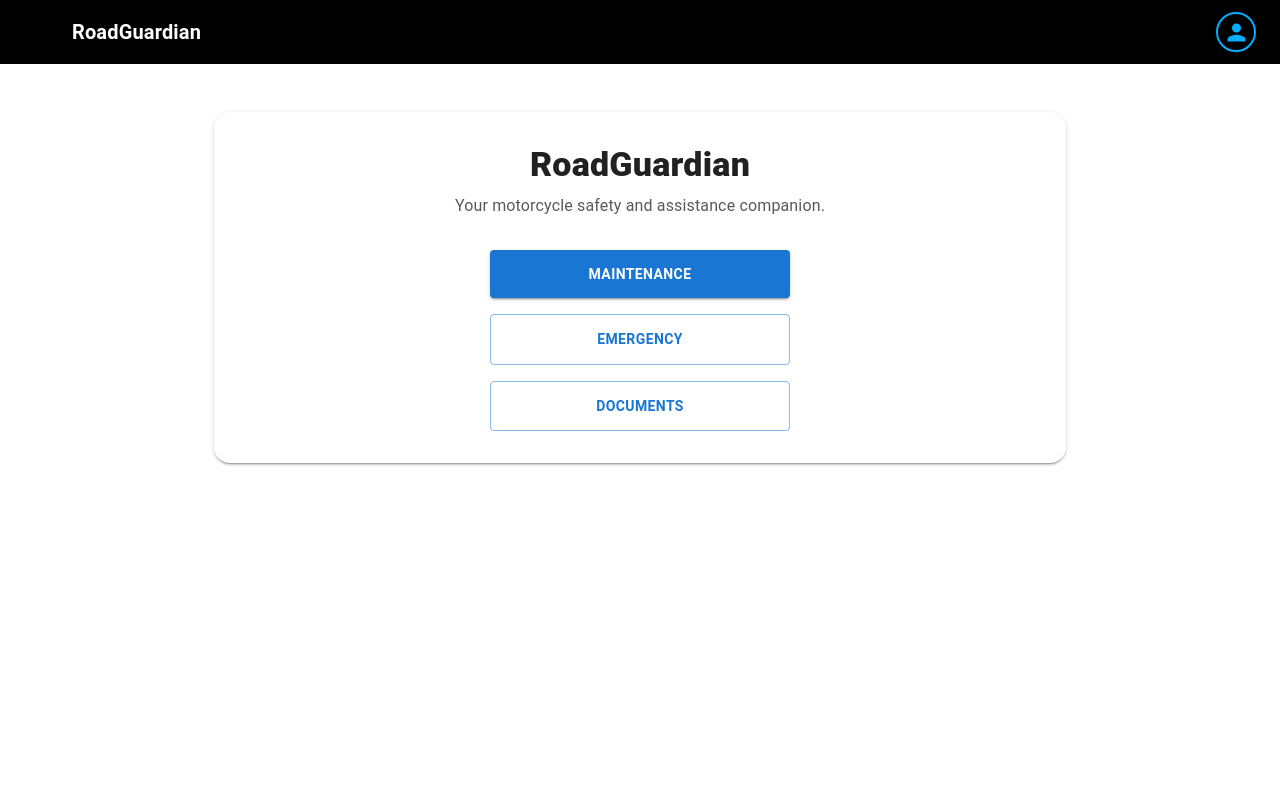
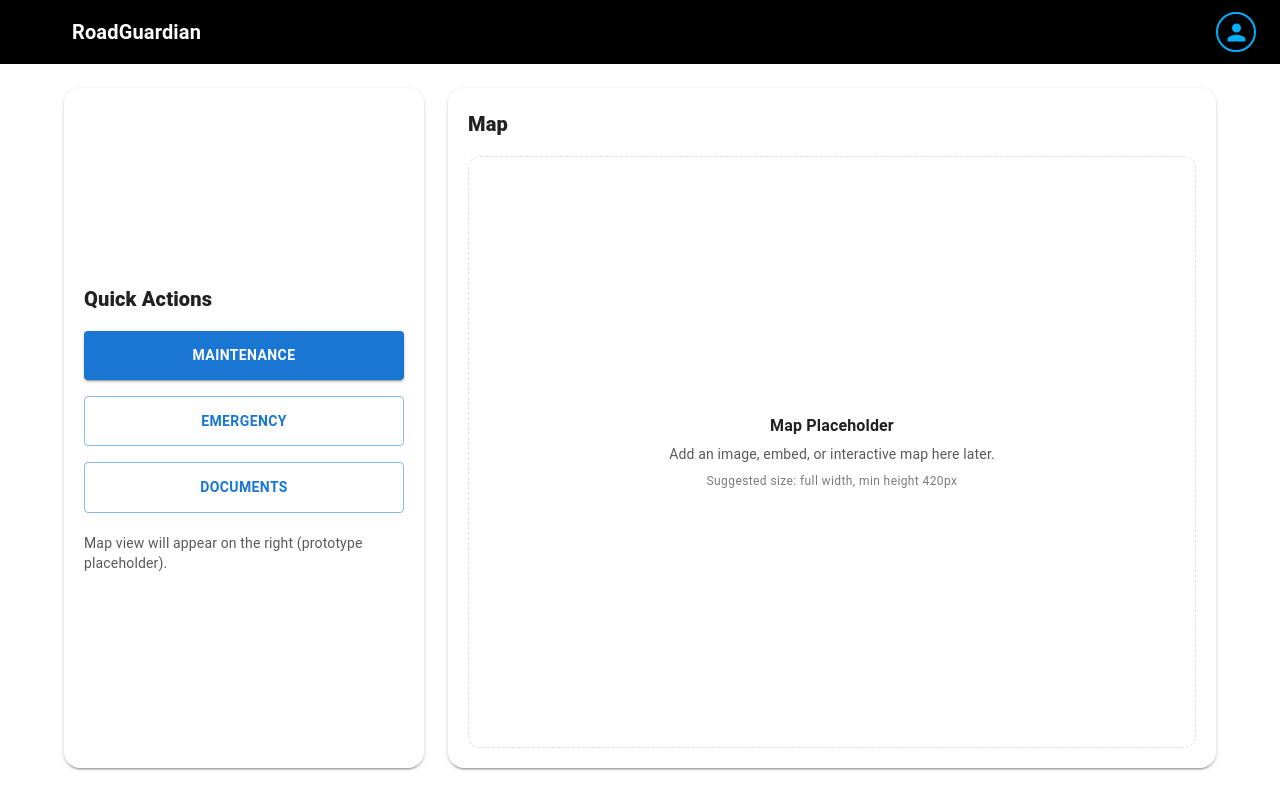
Before and after one commit to MatasZos/RoadGuardian, a Next.js app: page / in a window 1280 px wide. Built offline with nearby package versions, Linux system fonts and the light colour scheme; some icons are missing.

Commit message:
Update page.js

```diff
--- a/src/app/page.js
+++ b/src/app/page.js
@@ -11,24 +11,33 @@ import Link from "next/link";
 
 export default function HomePage() {
   return (
-    <Container maxWidth="md" sx={{ py: 6 }}>
+    <Container maxWidth="lg" sx={{ py: 3 }}>
+      <Box
+        sx={{
+          display: "flex",
+          gap: 3,
+          alignItems: "stretch",
+          flexDirection: { xs: "column", md: "row" },
+          minHeight: { md: "calc(100vh - 120px)" },
+        }}
+      >
+        {/* Side actions */}
         <Paper
           elevation={2}
           sx={{
-          p: 4,
+            width: { xs: "100%", md: 320 },
             borderRadius: 4,
-          textAlign: "center",
+            p: 2.5,
+            display: "flex",
+            flexDirection: "column",
+            justifyContent: "center",
           }}
         >
-        <Typography variant="h4" sx={{ fontWeight: 800, mb: 1 }}>
-          RoadGuardian
+          <Typography variant="h6" sx={{ fontWeight: 800, mb: 2 }}>
+            Quick Actions
           </Typography>
 
-        <Typography variant="body1" sx={{ opacity: 0.75, mb: 4 }}>
-          Your motorcycle safety and assistance companion.
-        </Typography>
-
-        <Stack spacing={2} sx={{ maxWidth: 300, mx: "auto" }}>
+          <Stack spacing={2}>
             <Button
               component={Link}
               href="/maintenance"
@@ -59,7 +68,57 @@ export default function HomePage() {
               Documents
             </Button>
           </Stack>
+
+          <Typography variant="body2" sx={{ mt: 2.5, opacity: 0.75 }}>
+            Map view will appear on the right (prototype placeholder).
+          </Typography>
         </Paper>
+
+        {/* Map placeholder panel */}
+        <Paper
+          elevation={2}
+          sx={{
+            flexGrow: 1,
+            borderRadius: 4,
+            p: 2.5,
+            display: "flex",
+            flexDirection: "column",
+            minHeight: { xs: 420, md: "auto" },
+          }}
+        >
+          <Typography variant="h6" sx={{ fontWeight: 800, mb: 2 }}>
+            Map
+          </Typography>
+
+          <Box
+            sx={{
+              flexGrow: 1,
+              minHeight: 420,
+              borderRadius: 3,
+              border: "1px dashed",
+              borderColor: "divider",
+              display: "flex",
+              alignItems: "center",
+              justifyContent: "center",
+              bgcolor: "background.paper",
+              px: 2,
+              textAlign: "center",
+            }}
+          >
+            <Box>
+              <Typography variant="subtitle1" sx={{ fontWeight: 700 }}>
+                Map Placeholder
+              </Typography>
+              <Typography variant="body2" sx={{ opacity: 0.75, mt: 0.5 }}>
+                Add an image, embed, or interactive map here later.
+              </Typography>
+              <Typography variant="caption" sx={{ opacity: 0.6, mt: 1, display: "block" }}>
+                Suggested size: full width, min height 420px
+              </Typography>
+            </Box>
+          </Box>
+        </Paper>
+      </Box>
     </Container>
   );
 }
```
Lines whose indentation alone changed are shown as unchanged.
